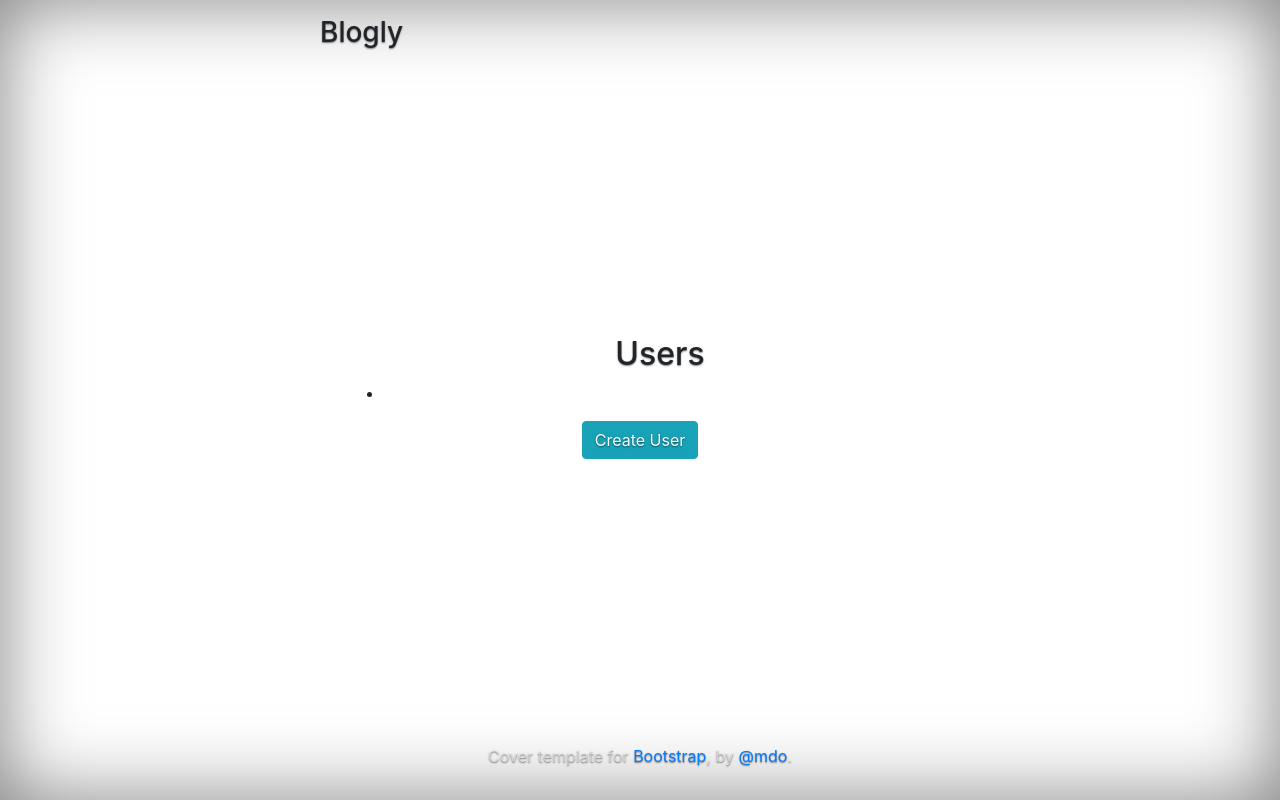
After one commit to annaspencer/flask-blogly, a Flask app: page /users in a window 1280 px wide. The commit adds this page. Run offline with Flask 2, Linux system fonts and the light colour scheme; some libraries are stand-ins or nearby versions.

Commit message:
updated class methods

```diff
--- a/app.py
+++ b/app.py
@@ -1,12 +1,13 @@
 """Blogly application."""
 
-from flask import Flask, render_template
+from flask import Flask, render_template, request, redirect
 from flask_debugtoolbar import DebugToolbarExtension
 from models import db, connect_db, User
 
 app = Flask(__name__)
 app.config['SECRET_KEY'] = "891-327-672"
 debug = DebugToolbarExtension(app)
+app.config['DEBUG_TB_INTERCEPT_REDIRECTS'] = False
 app.debug =True
 app.config['SQLALCHEMY_DATABASE_URI'] = 'postgresql:///blogly'
 app.config['SQLALCHEMY_TRACK_MODIFICATIONS'] = False
@@ -15,8 +16,34 @@ app.config['SQLALCHEMY_ECHO'] = True
 connect_db(app)
 
 
-@app.route('/')
+@app.route("/")
 def index():
-    """Return homepage."""
+    """Redirects to Users list, per instructions."""
 
-    return render_template("base.html")
+    return redirect("/users")
+
+
+@app.route("/users")
+def users():
+    """users page"""
+
+    return render_template("/users.html")
+
+@app.route('/create_user', methods=["GET"])
+def create_user():
+    """Return create user page."""
+
+    return render_template("/create-user.html")
+
+
+# @app.route('/user_details')
+# def user_details():
+#     """Return user details."""
+
+#     return render_template("/user-details.html")
+
+# @app.route('/user_edit')
+# def user_edit():
+#     """Return edit user"""
+
+#     return render_template("/user-edit.html")
--- a/templates/static/style.css
+++ b/static/style.css
@@ -13,7 +13,7 @@ a:hover {
 .btn-secondary,
 .btn-secondary:hover,
 .btn-secondary:focus {
-  color: #333;
+  color: rgb(248, 242, 242);
   text-shadow: none; /* Prevent inheritance from `body` */
   background-color: #fff;
   border: .05rem solid #fff;
--- a/templates/base.html
+++ b/templates/base.html
@@ -3,7 +3,7 @@
 <head>
     <meta charset="UTF-8">
     <meta name="viewport" content="width=device-width, initial-scale=1.0">
-    <link rel="stylesheet" href="templates/static/style.css">
+    <link rel="stylesheet" href="static/style.css">
     <link rel="stylesheet" href="https://stackpath.bootstrapcdn.com/bootstrap/4.5.2/css/bootstrap.min.css" integrity="sha384-JcKb8q3iqJ61gNV9KGb8thSsNjpSL0n8PARn9HuZOnIxN0hoP+VmmDGMN5t9UJ0Z" crossorigin="anonymous">
 
     <title>{% block title %}title{% endblock %} </title>
@@ -13,23 +13,19 @@
   <header class="masthead mb-auto">
     <div class="inner">
       <h3 class="masthead-brand">Blogly</h3>
-      <nav class="nav nav-masthead justify-content-center">
-        <a class="nav-link active" href="#">Create a User</a>
-        <a class="nav-link" href="#">Users</a>
-        <a class="nav-link" href="#">Edit a User</a>
-      </nav>
+
     </div>
   </header>
 
   <main role="main" class="inner cover">
     {% block content %} content goes here {% endblock %}
   </main>
+  <footer class="mastfoot mt-auto">
+  <div class="inner">
+    <p>Cover template for <a href="https://getbootstrap.com/">Bootstrap</a>, by <a href="https://twitter.com/mdo">@mdo</a>.</p>
+  </div>
+</footer>
 
-  <footer class="mastfoot mt-auto">
-    <div class="inner">
-      <p>Cover template for <a href="https://getbootstrap.com/">Bootstrap</a>, by <a href="https://twitter.com/mdo">@mdo</a>.</p>
-    </div>
-  </footer>
 </div>
 
 
--- /dev/null
+++ b/templates/users.html
@@ -0,0 +1,11 @@
+{% extends 'base.html' %}
+
+{% block title %}My awesome page title{% endblock %}
+
+{% block content %}
+
+  <ul><h2>Users</h2>
+  <li></li>
+  </ul>
+  <a action="/create-user" class="btn btn-info" role="button">Create User</a>
+{% endblock %}
```
Also changed, not shown: models.py (+6 -2 lines), templates/create-user.html (added, +10 -0 lines), templates/user-details.html (added, +10 -0 lines), templates/user-edit.html (added, +10 -0 lines).
